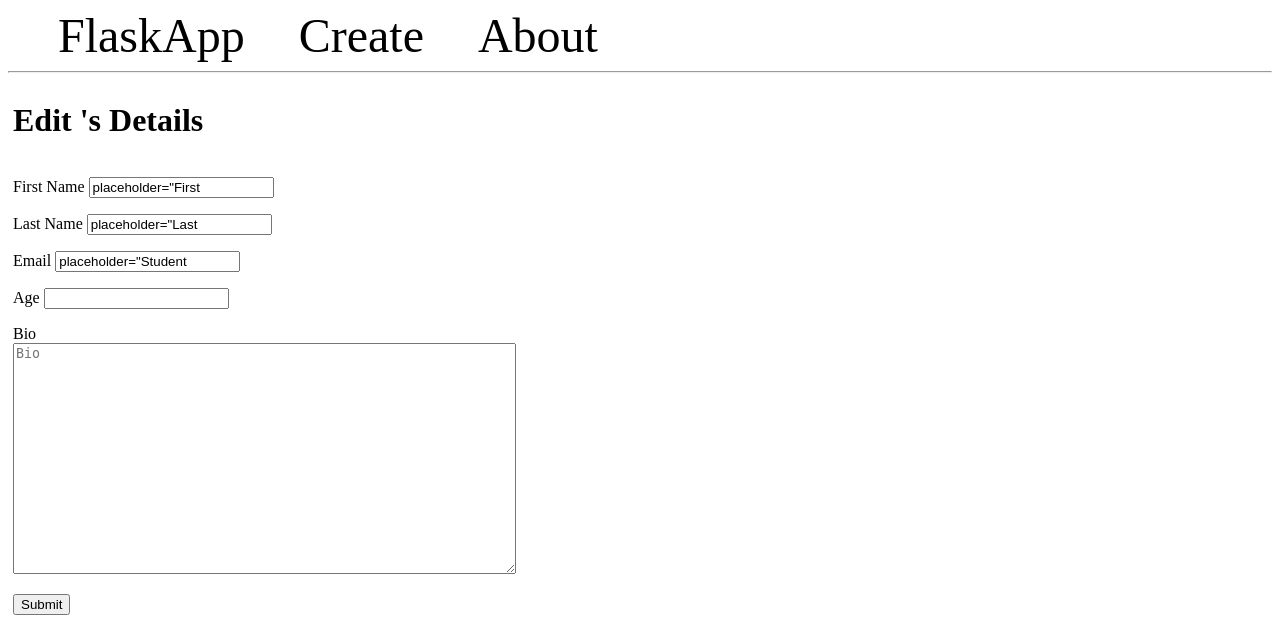
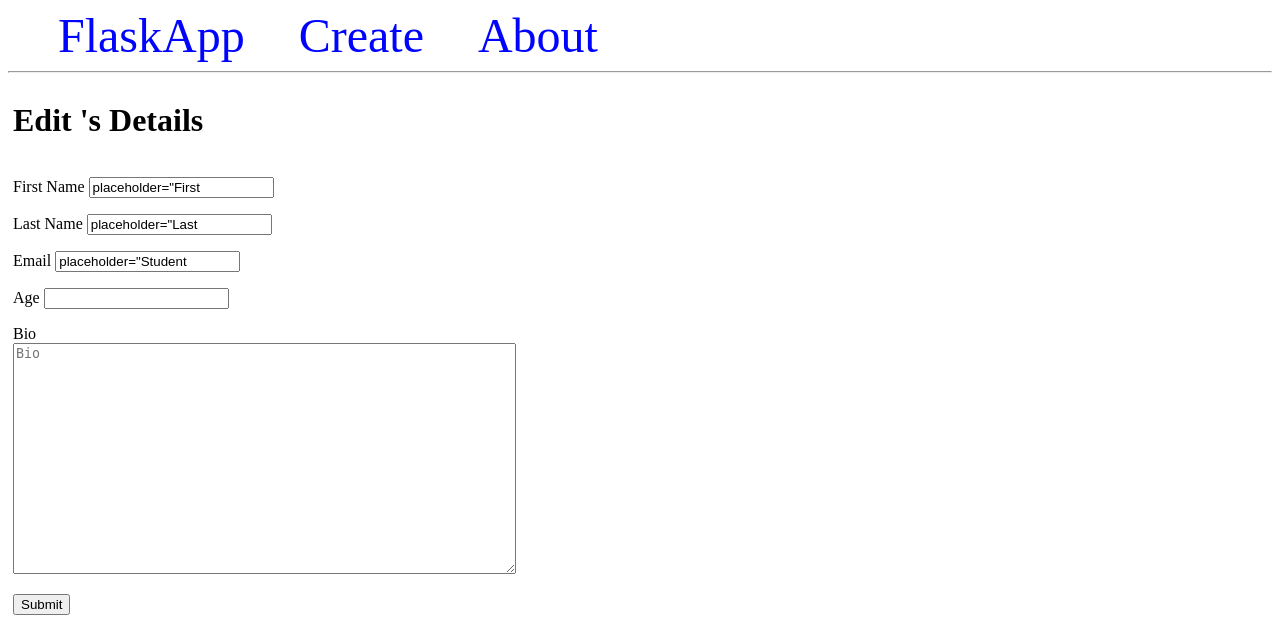
Before and after one commit to Naman0076/flask_crud, a Python web app: template templates/edit.html in a window 1280 px wide. Shown: the top 630 px of the page. Run offline with Jinja, Linux system fonts and the light colour scheme; the template is opened without the code that fills it, so the values that code supplies are empty.

Commit message:
first commit

```diff
--- a/templates/base.html
+++ b/templates/base.html
@@ -37,7 +37,7 @@
         }
 
         nav a {
-            color: #000000;
+            color: #0004ff;
             font-size: 3em;
             margin-left: 50px;
             text-decoration: none;
```
